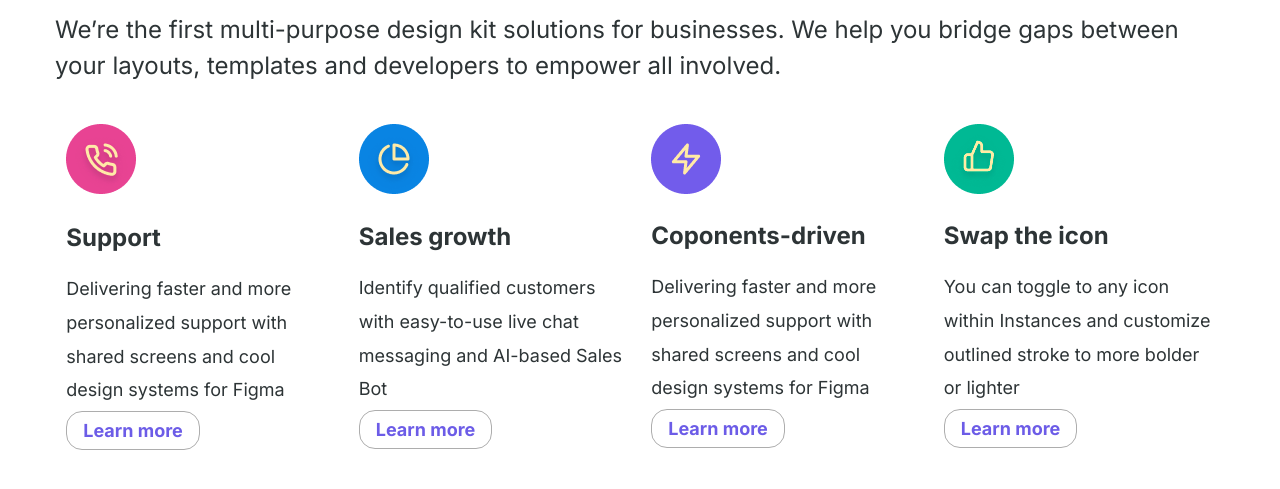
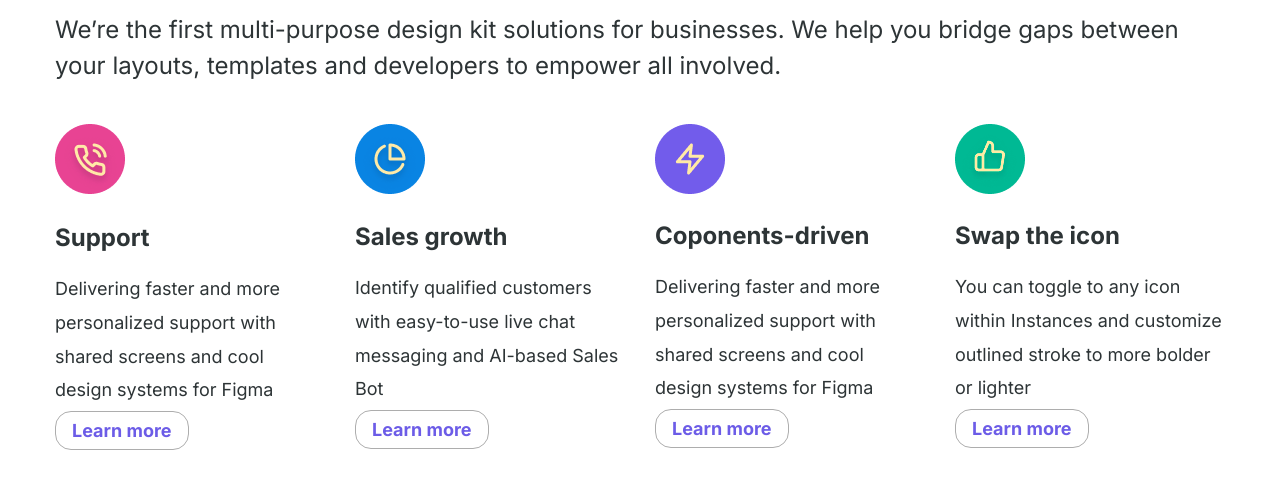
Before and after one commit to ducatis/Devilering, a website: page src/index.html in a window 1280 px wide. Shown: the part 131-620 px from the top of the page. Drawn offline with nearby package versions, Linux system fonts and the light colour scheme; files that its build step writes are made by us from their sources.

Commit message:
two commit

```diff
--- a/src/sass/blocks/_delivering.sass
+++ b/src/sass/blocks/_delivering.sass
@@ -20,10 +20,11 @@
         display: flex
         justify-content: space-around
         flex-wrap: wrap
+        margin: 0 -15px
         &-item
             width: 270px
             position: relative
-            margin-top: 40px
+            margin: 40px 15px 0 15px
         &-title
             margin-top: 9%
             font-weight: 700
```
Also changed, not shown: dist/css/style.min.css.
